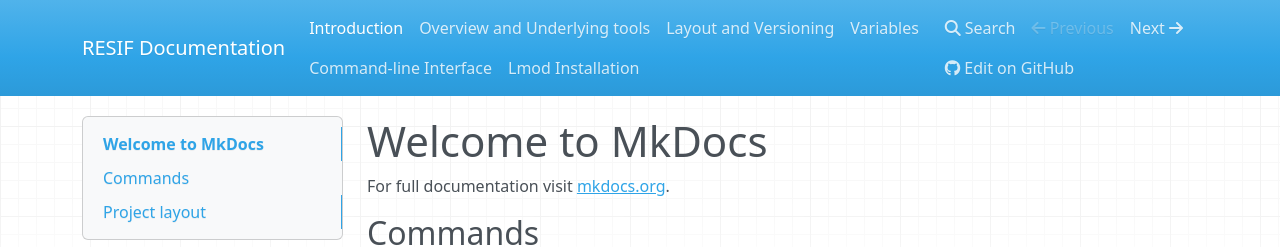
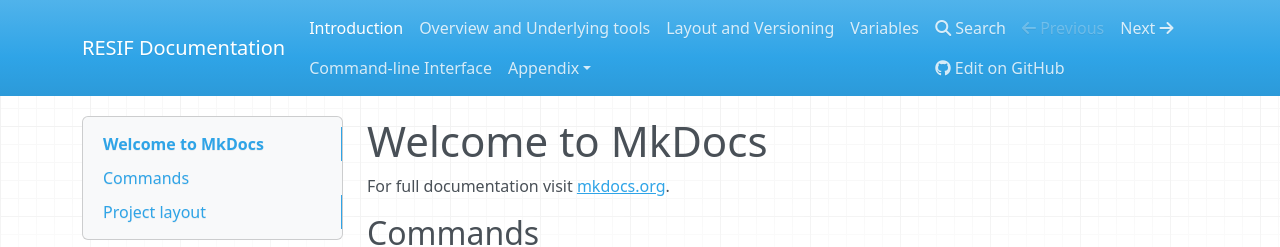
Before and after one commit to ULHPC/resif, an MkDocs documentation site: the page built from docs/index.md, in a window 1280 px wide. Shown: the top 247 px of the page. Built offline with MkDocs 1.6.1, drawn with Linux system fonts in a browser that asks for light colours; nearby versions of some CDN libraries; old or Windows-style settings are respelled for this version of MkDocs.

Commit message:
readthedocs

```diff
--- a/mkdocs.yml
+++ b/mkdocs.yml
@@ -6,4 +6,4 @@
 - ['layout-and-versioning.md', 'Layout and Versioning']
 - ['variables.md', 'Variables']
 - ['Command-line-interface.md', 'Command-line Interface']
-- ['Lmod-install.md', 'Lmod Installation']
+- ['about/Lmod-install.md', 'Appendix', 'Lmod Installation']
```
